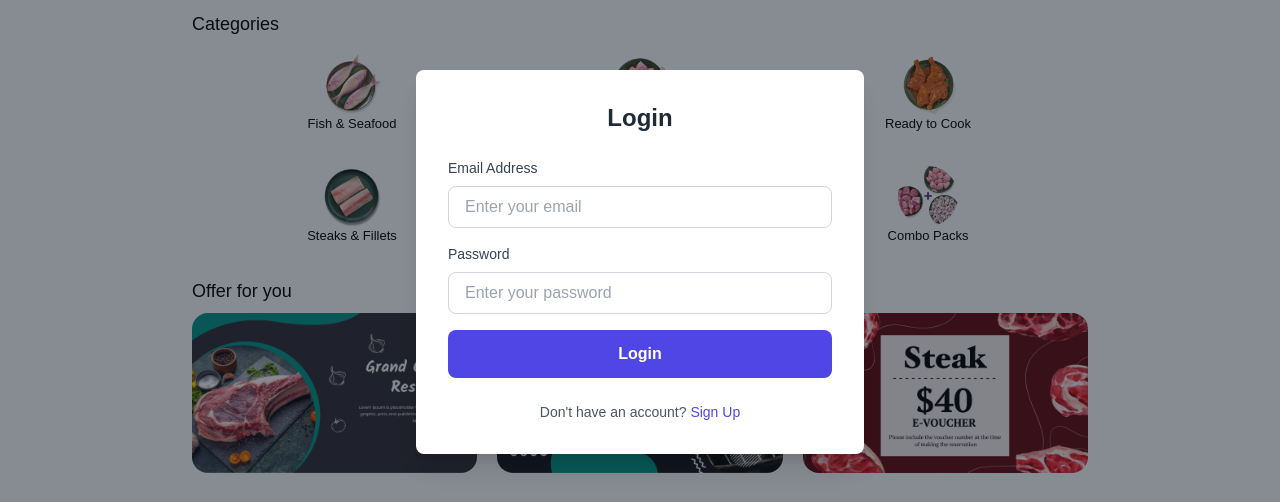
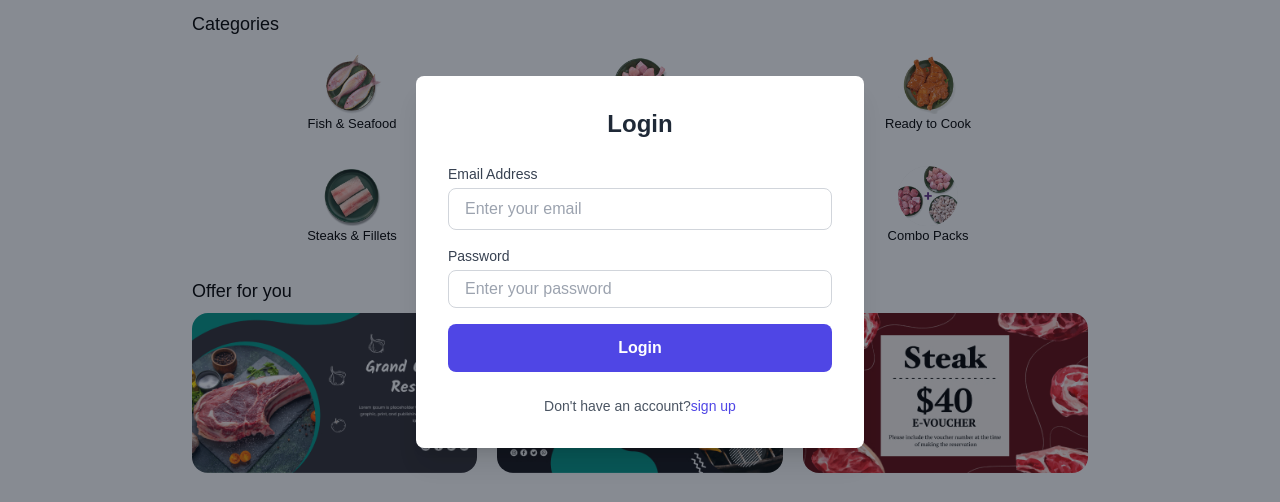
Before and after one commit to mrshabbarkhan/ladidh, a React (Vite) app: page / in a window 1280 px wide. Both pictures are taken after a click on the element "Login". Shown: the part 138-640 px from the top of the page. Built offline with nearby package versions, Linux system fonts and the light colour scheme; no server answers; a web font is replaced by a local one.

Commit message:
Add Form components

```diff
--- a/src/features/auth/AuthButton.jsx
+++ b/src/features/auth/AuthButton.jsx
@@ -1,8 +1,10 @@
 import { useState } from "react";
-import AuthForm from "./AuthForm";
+import LoginForm from "./LoginForm";
+import RegisterForm from "./RegisterForm";
 
 function AuthButton() {
   const [showForm, setShowForm] = useState(false);
+  const [showRegisterForm, setShowRegisterForm] = useState(false);
   const handleClick = (e) => {
     if (e.target.className.includes("overley")) {
       setShowForm(false);
@@ -23,7 +25,11 @@ function AuthButton() {
           className="fixed inset-0 flex items-center justify-center bg-gray-900 bg-opacity-50 z-50 overley"
         >
           <div className="bg-white rounded-lg shadow-xl w-full max-w-md p-8 relative">
-            <AuthForm />
+            {showRegisterForm ? (
+              <RegisterForm setRegister={setShowRegisterForm} />
+            ) : (
+              <LoginForm setRegister={setShowRegisterForm} />
+            )}
           </div>
         </div>
       )}
--- a/src/features/auth/AuthForm.jsx
+++ /dev/null
@@ -1,94 +0,0 @@
-import React, { useState } from "react";
-
-const AuthForm = () => {
-  const [isLogin, setIsLogin] = useState(true);
-
-  const toggleForm = () => {
-    setIsLogin(!isLogin);
-  };
-
-  return (
-    <>
-      <h2 className="text-2xl font-bold mb-6 text-center text-gray-800">
-        {isLogin ? "Login" : "Sign Up"}
-      </h2>
-
-      <form>
-        {/* Email Field */}
-        <div className="mb-4">
-          <label
-            className="block text-sm font-medium text-gray-700 mb-2"
-            htmlFor="email"
-          >
-            Email Address
-          </label>
-          <input
-            id="email"
-            type="email"
-            placeholder="Enter your email"
-            className="w-full px-4 py-2 border border-gray-300 rounded-lg text-gray-700 focus:ring-2 focus:ring-indigo-500 focus:border-indigo-500"
-            required
-          />
-        </div>
-
-        {/* Password Field */}
-        <div className="mb-4">
-          <label
-            className="block text-sm font-medium text-gray-700 mb-2"
-            htmlFor="password"
-          >
-            Password
-          </label>
-          <input
-            id="password"
-            type="password"
-            placeholder="Enter your password"
-            className="w-full px-4 py-2 border border-gray-300 rounded-lg text-gray-700 focus:ring-2 focus:ring-indigo-500 focus:border-indigo-500"
-            required
-          />
-        </div>
-
-        {/* Confirm Password Field for Sign Up */}
-        {!isLogin && (
-          <div className="mb-6">
-            <label
-              className="block text-sm font-medium text-gray-700 mb-2"
-              htmlFor="confirmPassword"
-            >
-              Confirm Password
-            </label>
-            <input
-              id="confirmPassword"
-              type="password"
-              placeholder="Confirm your password"
-              className="w-full px-4 py-2 border border-gray-300 rounded-lg text-gray-700 focus:ring-2 focus:ring-indigo-500 focus:border-indigo-500"
-              required
-            />
-          </div>
-        )}
-
-        {/* Submit Button */}
-        <button
-          type="submit"
-          className="w-full py-3 bg-indigo-600 text-white rounded-lg hover:bg-indigo-700 transition duration-300 font-semibold"
-        >
-          {isLogin ? "Login" : "Sign Up"}
-        </button>
-      </form>
-
-      {/* Toggle between forms */}
-      <p className="mt-6 text-center text-sm text-gray-600">
-        {isLogin ? "Don't have an account?" : "Already have an account?"}{" "}
-        <button
-          type="button"
-          onClick={toggleForm}
-          className="text-indigo-600 hover:text-indigo-800 font-medium transition"
-        >
-          {isLogin ? "Sign Up" : "Login"}
-        </button>
-      </p>
-    </>
-  );
-};
-
-export default AuthForm;
--- /dev/null
+++ b/src/features/auth/LoginForm.jsx
@@ -0,0 +1,70 @@
+import React, { useState } from "react";
+
+const LoginForm = ({ setRegister }) => {
+  return (
+    <>
+      <h2 className="text-2xl font-bold mb-6 text-center text-gray-800">
+        Login
+      </h2>
+
+      <form>
+        <div className="mb-4">
+          <label
+            className="block text-sm font-medium text-gray-700 mb-1"
+            htmlFor="email"
+          >
+            Email Address
+          </label>
+          <input
+            id="email"
+            type="email"
+            placeholder="Enter your email"
+            className="w-full px-4 py-2 border border-gray-300 rounded-lg text-gray-700 focus:ring-2 focus:ring-indigo-500 focus:border-indigo-500"
+            required
+          />
+        </div>
+
+        {/* Password Field */}
+        <div className="mb-4">
+          <label
+            className="block text-sm font-medium text-gray-700 mb-1"
+            htmlFor="password"
+          >
+            Password
+          </label>
+          <input
+            id="password"
+            type="password"
+            placeholder="Enter your password"
+            className="w-full px-4 py-1.5 border border-gray-300 rounded-lg text-gray-700 focus:ring-2 focus:ring-indigo-500 focus:border-indigo-500"
+            required
+          />
+        </div>
+
+        {/* Submit Button */}
+        <button
+          type="submit"
+          className="w-full py-3 bg-indigo-600 text-white rounded-lg hover:bg-indigo-700 transition duration-300 font-semibold"
+        >
+          Login
+        </button>
+      </form>
+
+      {/* Toggle between forms */}
+      <p
+        onClick={() => setRegister(true)}
+        className="hover:underline mt-6 text-center text-sm text-gray-600"
+      >
+        Don't have an account?
+        <button
+          type="button"
+          className="text-indigo-600 hover:text-indigo-800 font-medium transition"
+        >
+          sign up
+        </button>
+      </p>
+    </>
+  );
+};
+
+export default LoginForm;
--- /dev/null
+++ b/src/features/auth/RegisterForm.jsx
@@ -0,0 +1,98 @@
+function RegisterForm({ setRegister }) {
+  return (
+    <>
+      <h2 className="text-2xl font-bold mb-6 text-center text-gray-800">
+        Sign up
+      </h2>
+      <form>
+        <div className="mb-4">
+          <label
+            className="block text-sm font-medium text-gray-700 mb-1"
+            htmlFor="name"
+          >
+            Name
+          </label>
+          <input
+            id="name"
+            type="text"
+            placeholder="Full name"
+            className="w-full px-4 py-1.5 border border-gray-300 rounded-lg text-gray-700 focus:ring-2 focus:ring-indigo-500 focus:border-indigo-500"
+            required
+          />
+        </div>
+
+        <div className="mb-4">
+          <label
+            className="block text-sm font-medium text-gray-700 mb-1"
+            htmlFor="contect"
+          >
+            Contect
+          </label>
+          <input
+            id="contect"
+            type="text"
+            placeholder="+91 1234567890"
+            className="w-full px-4 py-1.5 border border-gray-300 rounded-lg text-gray-700 focus:ring-2 focus:ring-indigo-500 focus:border-indigo-500"
+            required
+          />
+        </div>
+
+        <div className="mb-4">
+          <label
+            className="block text-sm font-medium text-gray-700 mb-1"
+            htmlFor="address"
+          >
+            Address
+          </label>
+          <input
+            id="address"
+            type="text"
+            placeholder="Geeta bhawan, indore"
+            className="w-full px-4 py-1.5 border border-gray-300 rounded-lg text-gray-700 focus:ring-2 focus:ring-indigo-500 focus:border-indigo-500"
+            required
+          />
+        </div>
+
+        <div className="mb-4">
+          <label
+            className="block text-sm font-medium text-gray-700 mb-1"
+            htmlFor="password"
+          >
+            Password
+          </label>
+          <input
+            id="password"
+            type="password"
+            placeholder="Enter your password"
+            className="w-full px-4 py-1.5 border border-gray-300 rounded-lg text-gray-700 focus:ring-2 focus:ring-indigo-500 focus:border-indigo-500"
+            required
+          />
+        </div>
+
+        <button
+          type="submit"
+          className="w-full py-3 bg-indigo-600 text-white rounded-lg hover:bg-indigo-700 transition duration-300 font-semibold"
+        >
+          Sign up
+        </button>
+
+        {/* Toggle between forms */}
+        <p
+                  onClick={() => setRegister(false)}
+
+          className="mt-6 text-center text-sm text-gray-600 hover:underline"
+        >
+          Already have an account?
+          <button
+            type="button"
+            className="text-indigo-600 hover:text-indigo-800 font-medium transition"
+          >
+            login
+          </button>
+        </p>
+      </form>
+    </>
+  );
+}
+
+export default RegisterForm;
```
